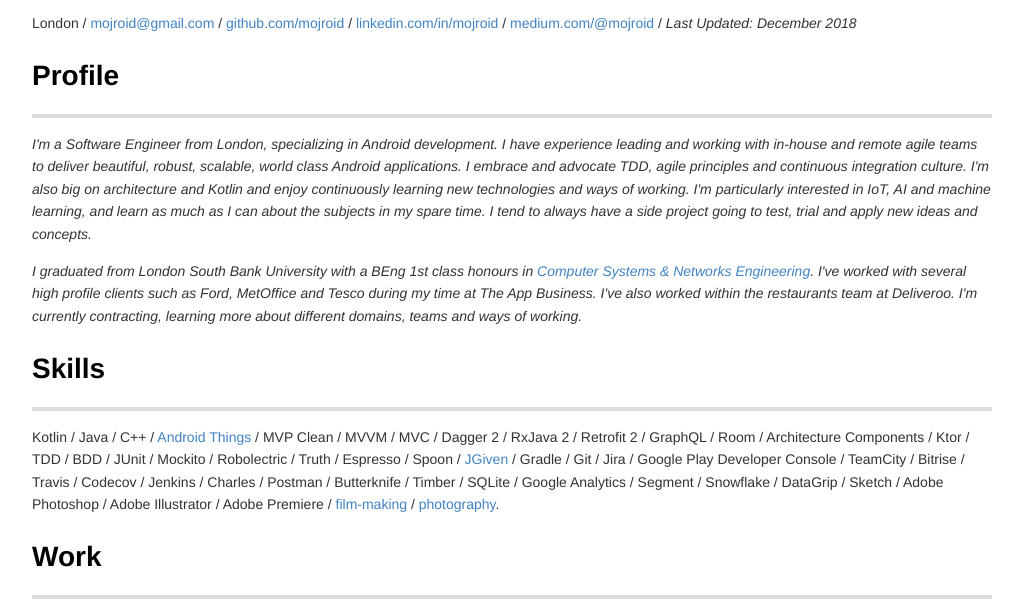
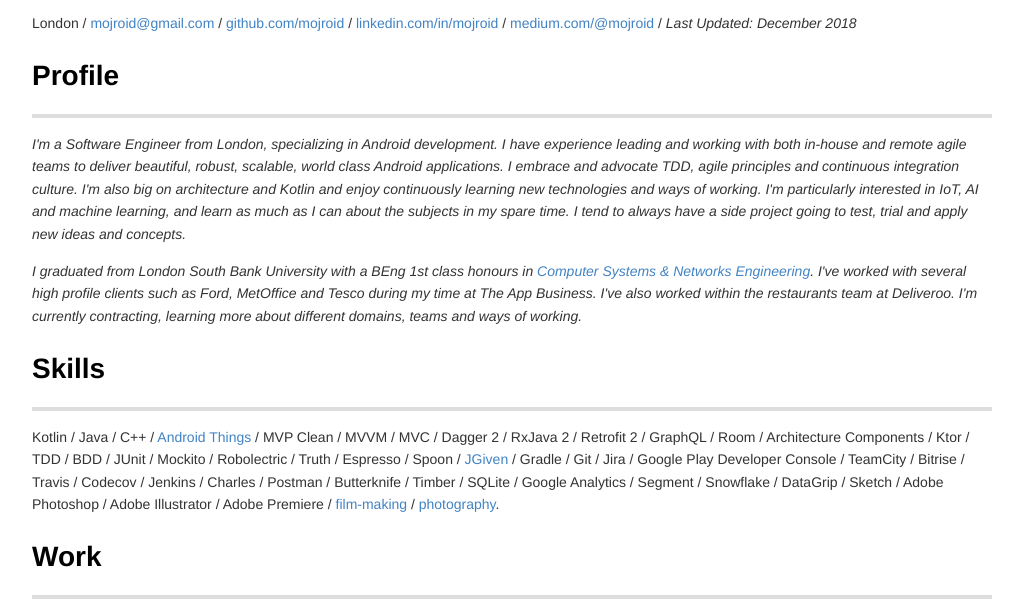
Before and after one commit to MojRoid/RESUME, a plain HTML site: page index.html in a window 1280 px wide. Shown: the part 117-728 px from the top of the page, without its empty margins (128-1151 px from the left). Drawn offline with Linux system fonts and the light colour scheme.

Commit message:
:pencil2:

```diff
--- a/index.html
+++ b/index.html
@@ -298,7 +298,7 @@ img {
 <p>London / <a href="&#x6d;&#97;i&#108;&#116;&#111;&#x3a;&#x6d;&#111;&#x6a;&#114;&#111;&#105;&#100;&#x40;&#x67;&#109;a&#x69;&#108;&#46;&#x63;&#111;m">&#109;&#111;&#106;&#x72;&#x6f;&#105;&#100;&#64;&#103;&#109;&#x61;&#105;&#108;&#x2e;&#x63;o&#109;</a> / <a href="https://github.com/MojRoid">github.com/mojroid</a> / <a href="https://www.linkedin.com/in/mojroid">linkedin.com/in/mojroid</a> / <a href="https://medium.com/@mojroid">medium.com/@mojroid</a> / <em>Last Updated: December 2018</em></p>
 <h1>Profile</h1>
 <hr />
-<p><em>I'm a Software Engineer from London, specializing in Android development. I have experience leading and working with in-house and remote agile teams to deliver beautiful, robust, scalable, world class Android applications. I embrace and advocate TDD, agile principles and continuous integration culture. I'm also big on architecture and Kotlin and enjoy continuously learning new technologies and ways of working. I'm particularly interested in IoT, AI and machine learning, and learn as much as I can about the subjects in my spare time. I tend to always have a side project going to test, trial and apply new ideas and concepts.</em></p>
+<p><em>I'm a Software Engineer from London, specializing in Android development. I have experience leading and working with both in-house and remote agile teams to deliver beautiful, robust, scalable, world class Android applications. I embrace and advocate TDD, agile principles and continuous integration culture. I'm also big on architecture and Kotlin and enjoy continuously learning new technologies and ways of working. I'm particularly interested in IoT, AI and machine learning, and learn as much as I can about the subjects in my spare time. I tend to always have a side project going to test, trial and apply new ideas and concepts.</em></p>
 <p><em>I graduated from London South Bank University with a BEng 1st class honours in <a href="https://www.lsbu.ac.uk/courses/course-finder/computer-systems-networks-beng-hons">Computer Systems &amp; Networks Engineering</a>. I've worked with several high profile clients such as Ford, MetOffice and Tesco during my time at The App Business. I've also worked within the restaurants team at Deliveroo. I'm currently contracting, learning more about different domains, teams and ways of working.</em></p>
 <h1>Skills</h1>
 <hr />
```
Also changed, not shown: 2 other files.
